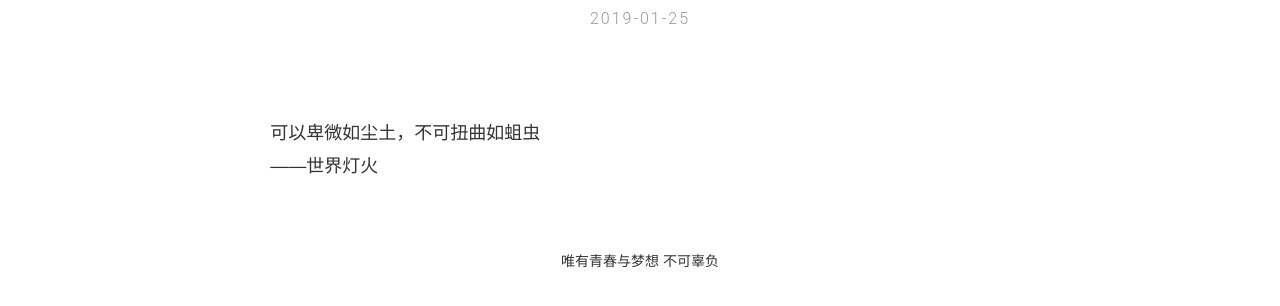
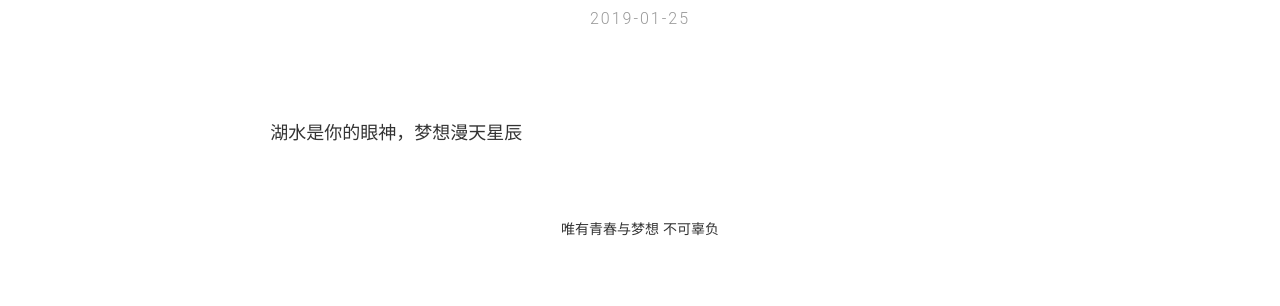
Before and after one commit to BackupAdmin/BackupAdmin.github.io, a plain HTML site: page post/about/index.html in a window 1280 px wide. Shown: the part 636-942 px from the top of the page. Drawn offline with nearby package versions, Linux system fonts and the light colour scheme.

Commit message:
update from gridea: 2019-08-17 21:47:03

```diff
--- a/atom.xml
+++ b/atom.xml
@@ -2,7 +2,7 @@
 <feed xmlns="http://www.w3.org/2005/Atom">
     <id>https://backupadmin.github.io</id>
     <title>Backup</title>
-    <updated>2019-08-17T13:44:34.664Z</updated>
+    <updated>2019-08-17T13:47:02.664Z</updated>
     <generator>https://github.com/jpmonette/feed</generator>
     <link rel="alternate" href="https://backupadmin.github.io"/>
     <link rel="self" href="https://backupadmin.github.io/atom.xml"/>
--- a/post/about/index.html
+++ b/post/about/index.html
@@ -161,8 +161,7 @@
               <div class="col-lg-12 col-lg-offset-0 col-md-12 col-md-offset-0 col-sm-12 col-sm-offset-0 col-xs-12 col-xs-offset-0 text-left content-article">
                   <div class="row">
                       <div class="col-md-12 animate-box post-content">
-                          <p> <p>可以卑微如尘土，不可扭曲如蛆虫<br>
-——世界灯火</p>
+                          <p> <p>湖水是你的眼神，梦想漫天星辰</p>
  </p>
                       </div>
                   </div>
```
